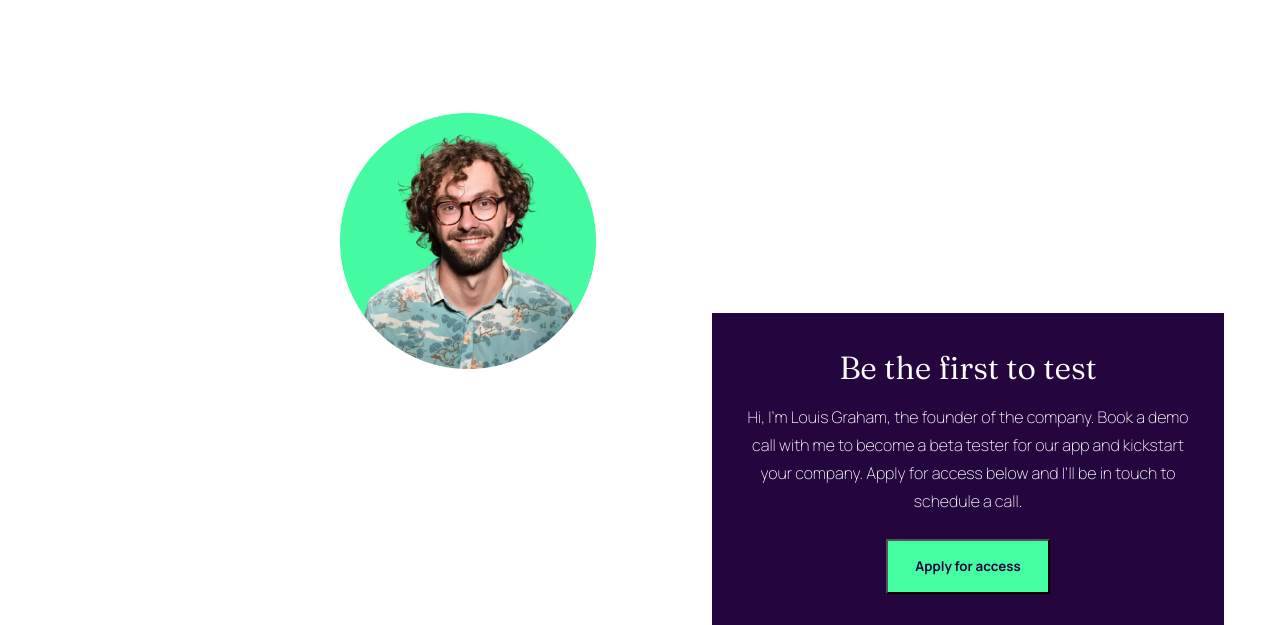
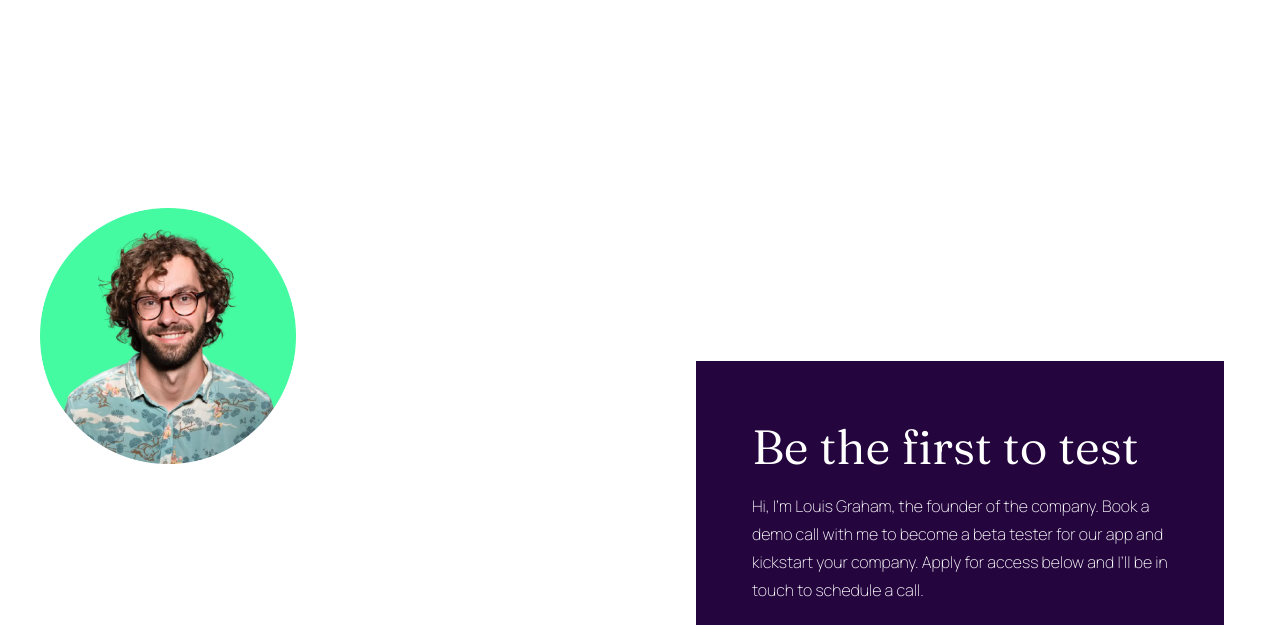
Before and after one commit to eduardomumo/workit-landing-page-challenge-level-1, a plain HTML site: page index.html in a window 1280 px wide. Shown: the part 1350-1975 px from the top of the page. Drawn offline with Linux system fonts and the light colour scheme.

Commit message:
finish tablet design

```diff
--- a/style.css
+++ b/style.css
@@ -251,6 +251,18 @@ h3{
 
     /* tablet style */
 @media (min-width: 768px){
+
+    .hero-section{
+        background-image:
+        url(assets/images/bg-pattern-1.svg),
+        url(assets/images/bg-pattern-2.svg);
+        background-repeat: no-repeat;
+        background-position:
+        top 50px left -230px,
+        bottom 50px right -100px;
+        height: 28rem;
+    }
+
     h1{
         max-width: 25rem;;
         width: 100%;
@@ -262,8 +274,8 @@ h3{
     }
 
     .hero-image{
-        max-width: 30rem;
-        height: 20rem;
+        max-width: 34rem;
+        height: 22rem;
         bottom: -250px;
     }
 
@@ -299,14 +311,39 @@ h3{
         justify-content: end;
     }
 
-
     .founder-profile-image{
-        right: auto;
-        left: 300px;
+        right: 100%;
+        bottom: 60%;
     }
 
     .founder-profile-container{
-        max-width: 32rem;
+        max-width: 33rem;
         width: 100%;
+        padding: 3.5rem;
+    }
+
+    .founder-profile-container ::after{
+        content: '';
+        background-image: url(assets/images/bg-pattern-3.svg);
+        background-repeat: no-repeat;
+        position: absolute;
+        top: 270px;
+        left: 445px;
+        right: 0;
+        bottom: -200px;
+        z-index: 1;
+    }
+
+    h3{
+        font-size: 3rem;
+        text-align: left;
+    }
+
+    .founder-profile-introduction{
+        text-align: left;
+    }
+
+    .founder-profile-button{
+        margin: initial;
     }
 }
```
